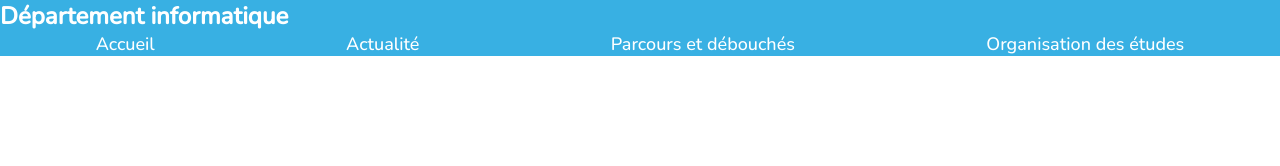
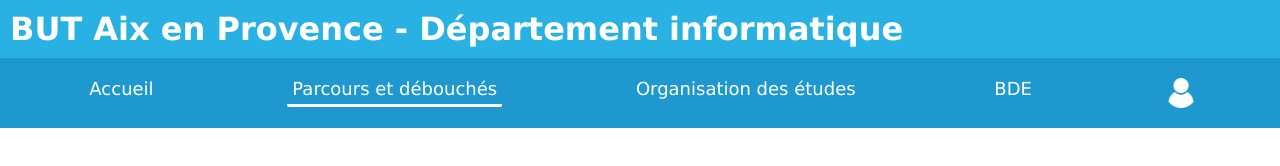
Before and after one commit to BOISDANGHIEN-Evan-2326024e/SAE-1.05, a plain HTML site: page site_departement_info/html/parcours-et-debouches.html in a window 1280 px wide. Drawn offline with nearby package versions, Linux system fonts and the light colour scheme.

Commit message:
navbar fini

```diff
--- a/site_departement_info/css/style.css
+++ b/site_departement_info/css/style.css
@@ -12,19 +12,20 @@ body {
     margin: 0;
     padding: 0;
     color: black;
+    font-family: 'Verdana', sans-serif;
 }
 
 /* Styles pour la barre de navigation */
 .navbar {
-    font-family: 'Nunito', sans-serif;
-
     width: 100%;
-    height: 50%;
-    background-color: #38B0E3;
+    background-color: #1f98cf;
     /* Bleu foncé */
     color: white;
     /* Ajout de padding pour éviter le décalage */
     box-sizing: border-box;
+    padding: 20px;
+    position: sticky;
+    top: 0px;
     /* Inclure le padding dans la largeur totale */
 }
 
@@ -35,6 +36,9 @@ body {
     flex-direction: row;
     align-items: start; /* Alignement vertical au centre */
     justify-content: space-around;
+    margin-top: 0px;
+
+
 }
 
 @media (max-width: 500px)
@@ -52,8 +56,8 @@ body {
     text-decoration: none;
     color: white;
     font-size: 18px;
-    transition: all 0.3s ease;
     border-radius: 2px;
+    padding: 5px;
 }
 
 /* Style au survol */
@@ -64,14 +68,31 @@ body {
     /* Texte bleu foncé au survol */
 }
 
-.nav-item:focus {
-    background-color: #c72828;
-    /* Fond blanc au survol */
-    color: #38B0E3;
-    /* Texte bleu foncé au survol */
-}
-
 .logonormal {
     justify-content: center;
     width : 30%
 }
+
+#pageactuelle{
+    border-bottom: solid #ffffff 3px;
+}
+
+#intra{
+    width: 30px;
+    height: 30px;
+    cursor: pointer;
+}
+
+#intra:over{
+    width: 40px;
+    height: 40px;
+}
+
+.top{
+    background-color: #28b1e2;
+    font-weight: 900;
+    color: #fff;
+    padding: 10px;
+    font-family: 'Verdana', sans-serif !important;
+    font-weight: 100 !important; /* ou 'bold' */
+}
--- a/site_departement_info/html/parcours-et-debouches.html
+++ b/site_departement_info/html/parcours-et-debouches.html
@@ -11,20 +11,21 @@
 </head>
 
 <body>
+    <div class="top">
+        <h1>BUT Aix en Provence - Département informatique</h1>
+    </div>
     <nav class="navbar">
-        <div class="container">
-            <h1>Département informatique</h1>
             <ul class="nav-links">
                 <li><a href="index.html" class="nav-item">Accueil</a></li>
-                <li><a href="actualite.html" class="nav-item">Actualité</a></li>
-                <li><a href="parcours-et-debouches.html" class="nav-item">Parcours et débouchés</a></li>
+                <li><a id="pageactuelle" href="parcours-et-debouches.html" class="nav-item">Parcours et débouchés</a></li>
                 <li><a href="organisation-des-etudes.html" class="nav-item">Organisation des études</a></li>
+                <li><a href="bde.html" class="nav-item">BDE</a></li>
+                <img id="intra" src="../images/logo/logo-intranet.png">
             </ul>
-        </div>
     </nav>
 
 
-    <script src="script.js"></script>
+    <script src="../javascript/script.js"></script>
 </body>
 
 </html>
--- /dev/null
+++ b/site_departement_info/javascript/script.js
@@ -0,0 +1,9 @@
+const membre = document.getElementById("intra");
+
+membre.addEventListener("mouseenter", (e) => {
+    membre.src = "../images/logo/logo-intranet-blanc.png";
+});
+
+membre.addEventListener("mouseleave", (e) => {
+    membre.src = "../images/logo/logo-intranet.png";
+});
```
Also changed, not shown: site_departement_info/html/bde.html (renamed from site_departement_info/html/actualite.html, +7 -6 lines), site_departement_info/html/index.html (+8 -5 lines), site_departement_info/html/organisation-des-etudes.html (+7 -6 lines), site_departement_info/images/logo/logo-intranet-blanc.png (added), site_departement_info/images/logo/logo-intranet.png (added), 2 other files.
